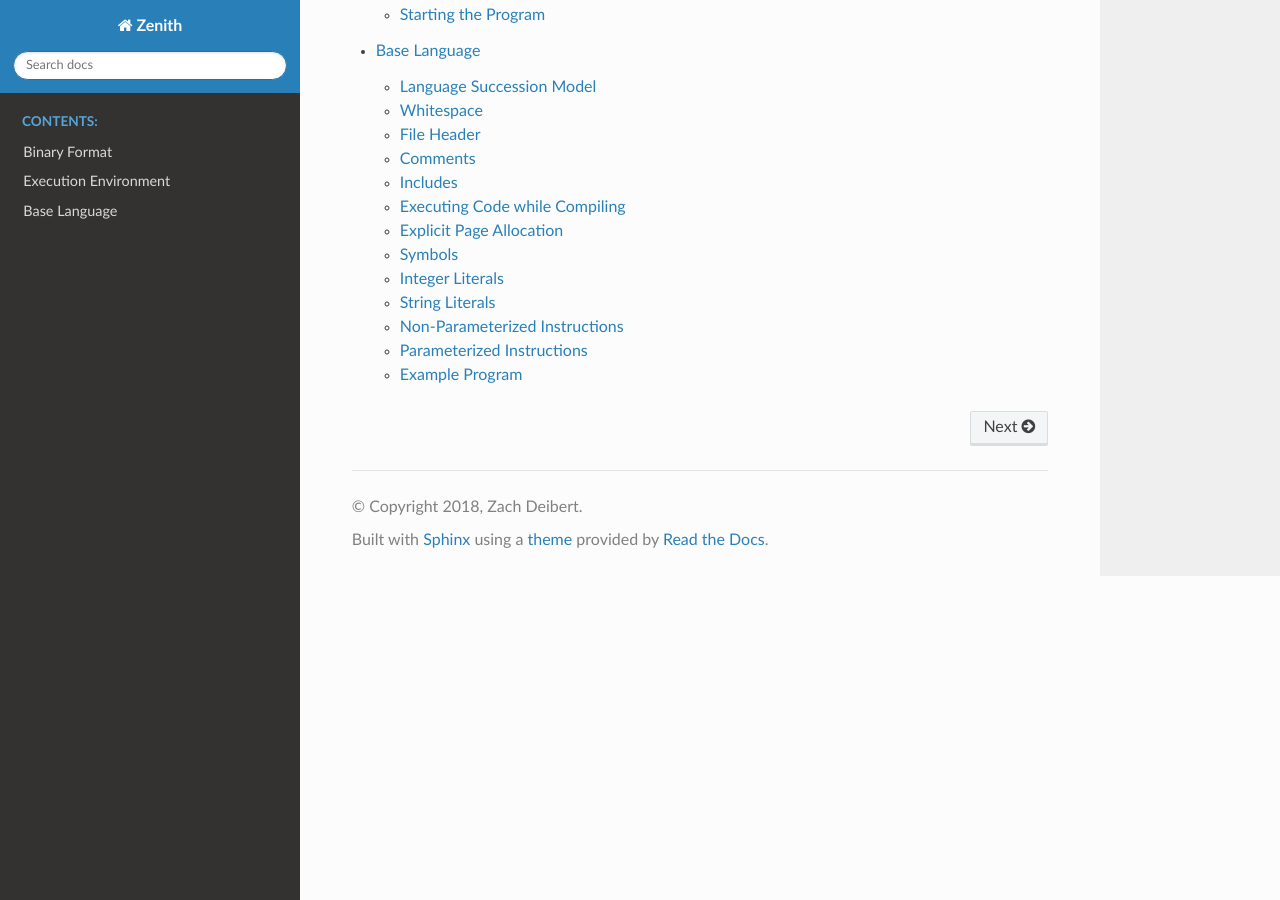
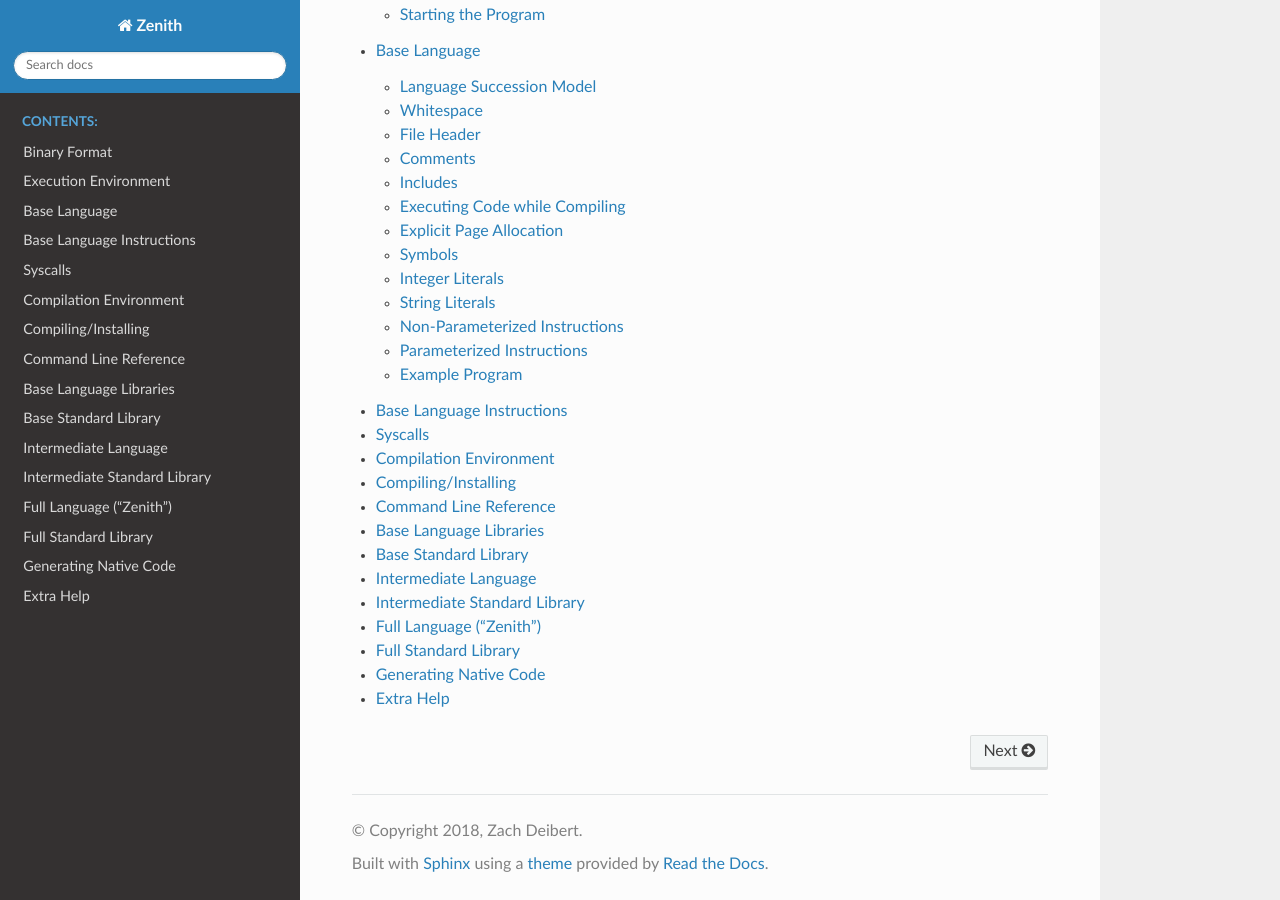
Before and after one commit to zenith-lang/documentation, a Sphinx documentation site: the page built from source/index.rst, in a window 1280 px wide and 900 px high, scrolled down 745 px. Built offline with Sphinx 7.4.7 and the Read the Docs theme 2.0.0, drawn with Linux system fonts in a browser that asks for light colours.

Commit message:
Made a skeleton of the remaining chapters

```diff
--- /dev/null
+++ b/source/base-instructions.rst
@@ -0,0 +1,4 @@
+Base Language Instructions
+==========================
+
+Coming soon.
--- /dev/null
+++ b/source/base-stdlib.rst
@@ -0,0 +1,4 @@
+Base Standard Library
+=====================
+
+Coming soon.
--- /dev/null
+++ b/source/command-line.rst
@@ -0,0 +1,4 @@
+Command Line Reference
+======================
+
+Coming soon.
--- /dev/null
+++ b/source/compile-environment.rst
@@ -0,0 +1,4 @@
+Compilation Environment
+=======================
+
+Coming soon.
--- /dev/null
+++ b/source/full-language.rst
@@ -0,0 +1,4 @@
+Full Language ("Zenith")
+========================
+
+Coming soon.
--- /dev/null
+++ b/source/full-stdlib.rst
@@ -0,0 +1,4 @@
+Full Standard Library
+=====================
+
+Coming soon.
--- /dev/null
+++ b/source/help.rst
@@ -0,0 +1,4 @@
+Extra Help
+==========
+
+Coming soon.
--- a/source/index.rst
+++ b/source/index.rst
@@ -8,3 +8,16 @@ Welcome to Zenith's documentation!
    binary.rst
    environment.rst
    base-language.rst
+   base-instructions.rst
+   syscalls.rst
+   compile-environment.rst
+   install.rst
+   command-line.rst
+   libraries.rst
+   base-stdlib.rst
+   intermediate-language.rst
+   intermediate-stdlib.rst
+   full-language.rst
+   full-stdlib.rst
+   native.rst
+   help.rst
--- /dev/null
+++ b/source/install.rst
@@ -0,0 +1,4 @@
+Compiling/Installing
+====================
+
+Coming soon.
--- /dev/null
+++ b/source/intermediate-language.rst
@@ -0,0 +1,4 @@
+Intermediate Language
+=====================
+
+Coming soon.
--- /dev/null
+++ b/source/intermediate-stdlib.rst
@@ -0,0 +1,4 @@
+Intermediate Standard Library
+=============================
+
+Coming soon.
--- /dev/null
+++ b/source/libraries.rst
@@ -0,0 +1,4 @@
+Base Language Libraries
+=======================
+
+Coming soon.
--- /dev/null
+++ b/source/native.rst
@@ -0,0 +1,4 @@
+Generating Native Code
+======================
+
+Coming soon.
--- /dev/null
+++ b/source/syscalls.rst
@@ -0,0 +1,4 @@
+Syscalls
+========
+
+Coming soon.
```
